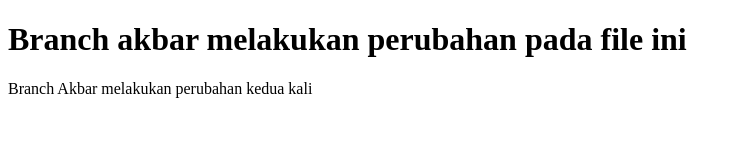
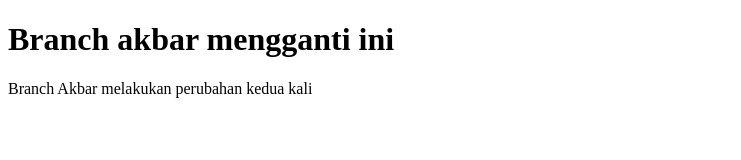
Before and after one commit to Akbaranggit/Akbar-TaskGItGUI, a plain HTML site: page index.html in a window 1280 px wide. Shown: the whole page, without its empty margins (0-741 px from the left). Drawn offline with Linux system fonts and the light colour scheme.

Commit message:
membuat conflik digit

```diff
--- a/index.html
+++ b/index.html
@@ -7,7 +7,7 @@
     <title>git</title>
 </head>
 <body>
-    <h1>Branch akbar melakukan perubahan pada file ini</h1>
+    <h1>Branch akbar mengganti ini</h1>
     <p>Branch Akbar melakukan perubahan kedua kali</p>
 </body>
 </html>
```
